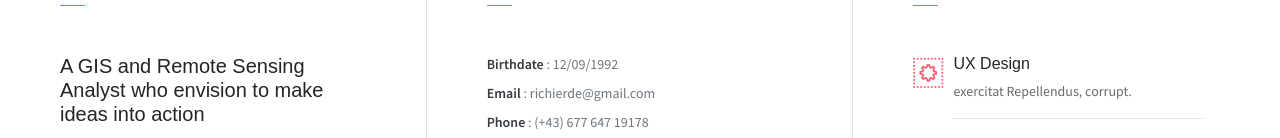
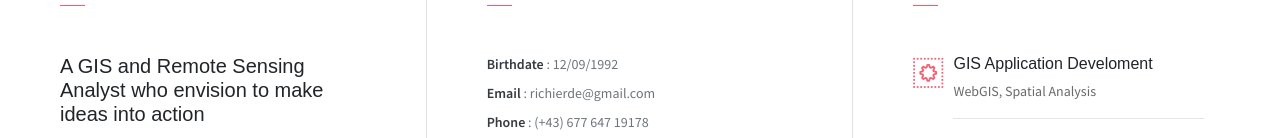
Before and after one commit to ruchira-ekanayaka/portfolio, a website: page index.html in a window 1280 px wide. Shown: the part 814-952 px from the top of the page. Drawn offline with Linux system fonts and the light colour scheme; some packages are replaced by stand-ins of ours.

Commit message:
Update index.html
My expertise update

```diff
--- a/index.html
+++ b/index.html
@@ -101,8 +101,8 @@
                 <div class="row">
                     <div class="col-1 text-danger pt-1"><i class="ti-widget icon-lg"></i></div>
                     <div class="col-10 ml-auto mr-3">
-                        <h6>UX Design</h6>
-                        <p class="subtitle"> exercitat Repellendus,  corrupt.</p>
+                        <h6>GIS Application Develoment</h6>
+                        <p class="subtitle"> WebGIS, Spatial Analysis</p>
                         <hr>
                     </div>
                 </div>
```
